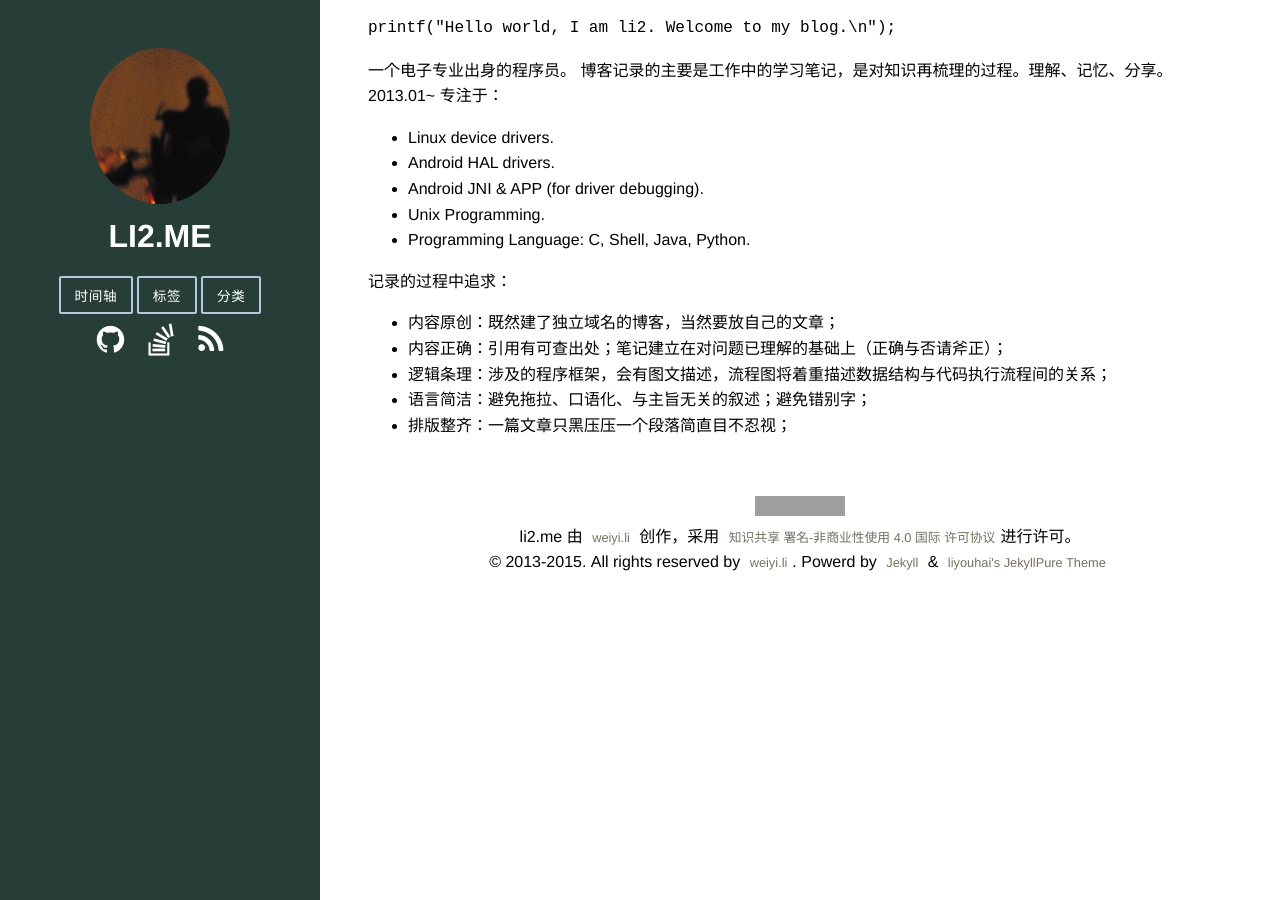
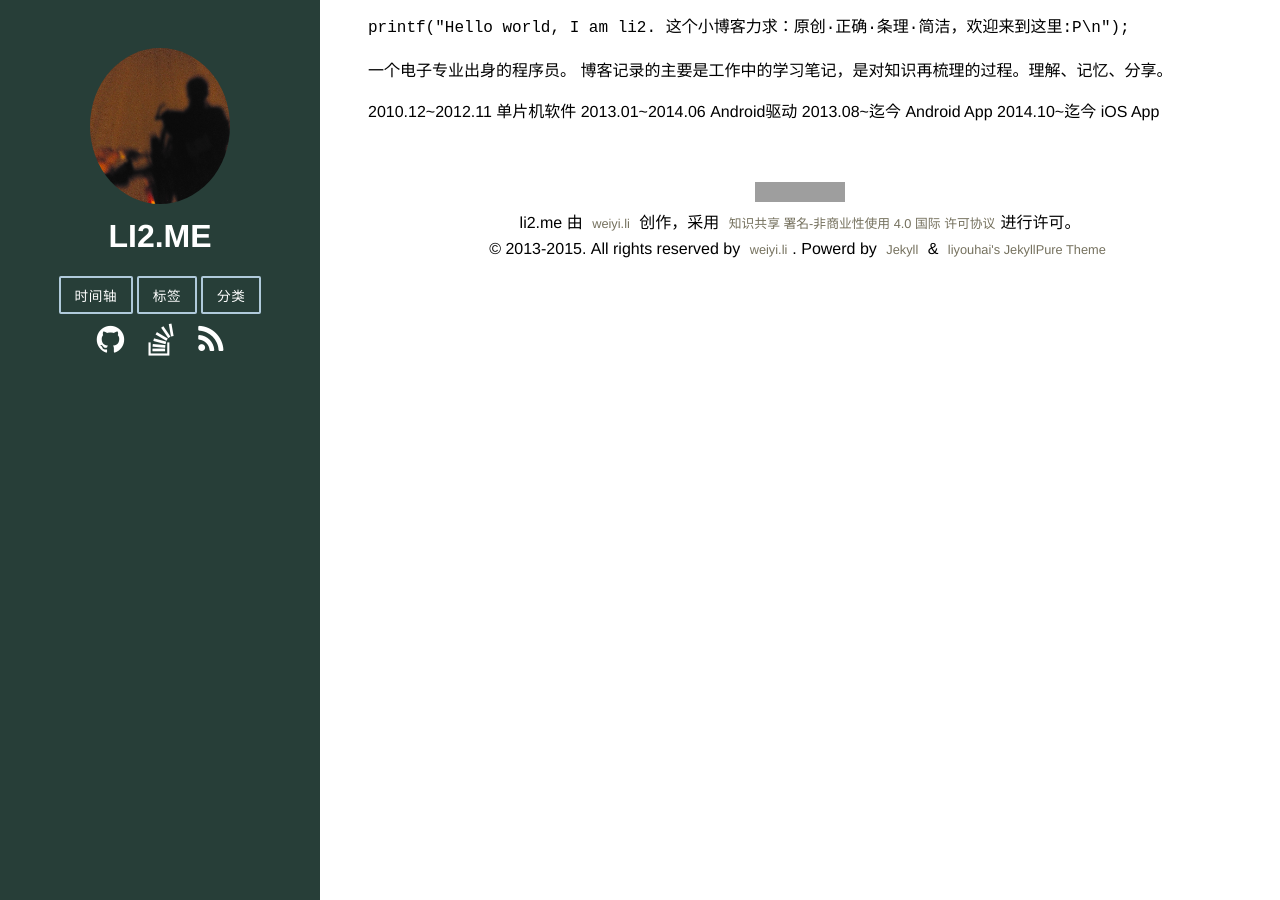
Before and after one commit to li2dotme/li2dotme.github.io, a Jekyll site: the page built from ABOUT.md, in a window 1280 px wide. Built offline with Jekyll 4.4.1, drawn with Linux system fonts in a browser that asks for light colours; Markdown is read by kramdown in place of the engine named in the settings; grey boxes are pictures that could not be loaded.

Commit message:
Update about

````diff
--- a/ABOUT.md
+++ b/ABOUT.md
@@ -4,23 +4,14 @@
 permalink: /about/
 ---
 
-    printf("Hello world, I am li2. Welcome to my blog.\n");
+```c
+printf("Hello world, I am li2. 这个小博客力求：原创·正确·条理·简洁，欢迎来到这里:P\n");
+```
 
 一个电子专业出身的程序员。
 博客记录的主要是工作中的学习笔记，是对知识再梳理的过程。理解、记忆、分享。
-2013.01~  专注于：
 
-- Linux device drivers.
-- Android HAL drivers.
-- Android JNI & APP (for driver debugging).
-- Unix Programming.
-- Programming Language: C, Shell, Java, Python.
-
-
-记录的过程中追求：
-
-- 内容原创：既然建了独立域名的博客，当然要放自己的文章；
-- 内容正确：引用有可查出处；笔记建立在对问题已理解的基础上（正确与否请斧正）；
-- 逻辑条理：涉及的程序框架，会有图文描述，流程图将着重描述数据结构与代码执行流程间的关系；
-- 语言简洁：避免拖拉、口语化、与主旨无关的叙述；避免错别字；
-- 排版整齐：一篇文章只黑压压一个段落简直目不忍视；
+2010.12~2012.11 单片机软件
+2013.01~2014.06 Android驱动
+2013.08~迄今    Android App
+2014.10~迄今    iOS App
````
